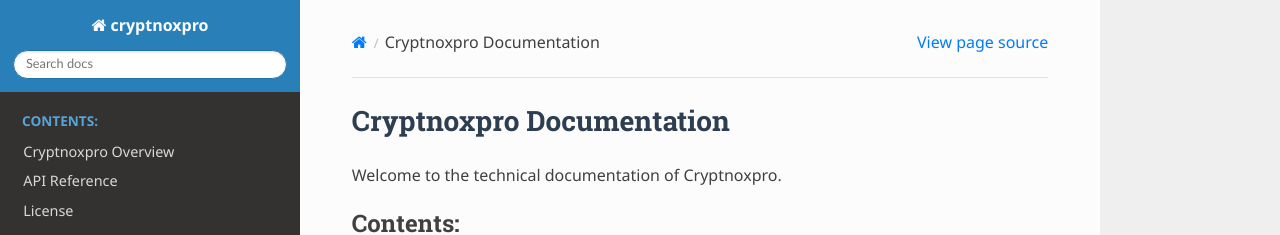
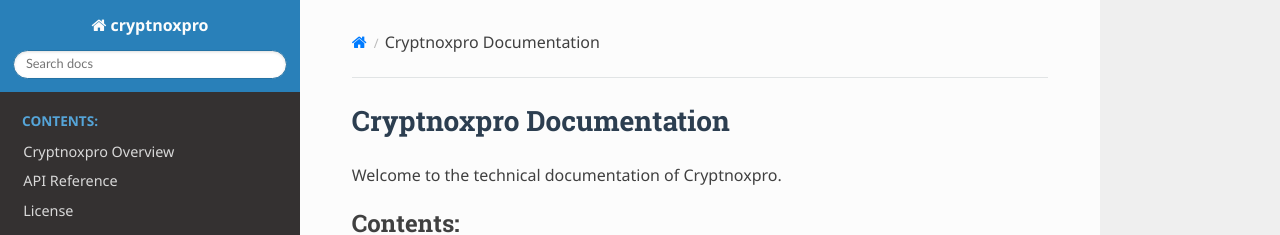
Before and after one commit to Cryptnox-Software/cryptnoxpro, a Sphinx documentation site: the page built from docs/index.rst, in a window 1280 px wide. Shown: the top 235 px of the page. Built offline with Sphinx 7.4.7 and the Read the Docs theme 3.1.0, drawn with Linux system fonts in a browser that asks for light colours.

Commit message:
Modified github workflow and documentation

```diff
--- a/docs/conf.py
+++ b/docs/conf.py
@@ -70,6 +70,13 @@ suppress_warnings = [
 html_theme = "sphinx_rtd_theme"
 html_static_path = ['_static']
 
+# GitHub Pages configuration
+html_baseurl = 'https://cryptnox-software.github.io/cryptnoxpro/'
+
+# Force relative paths for GitHub Pages
+html_use_opensearch = False
+html_show_sourcelink = False
+
 # Custom CSS and JS
 html_css_files = [
     'custom.css',
```
Also changed, not shown: 1 other file.
